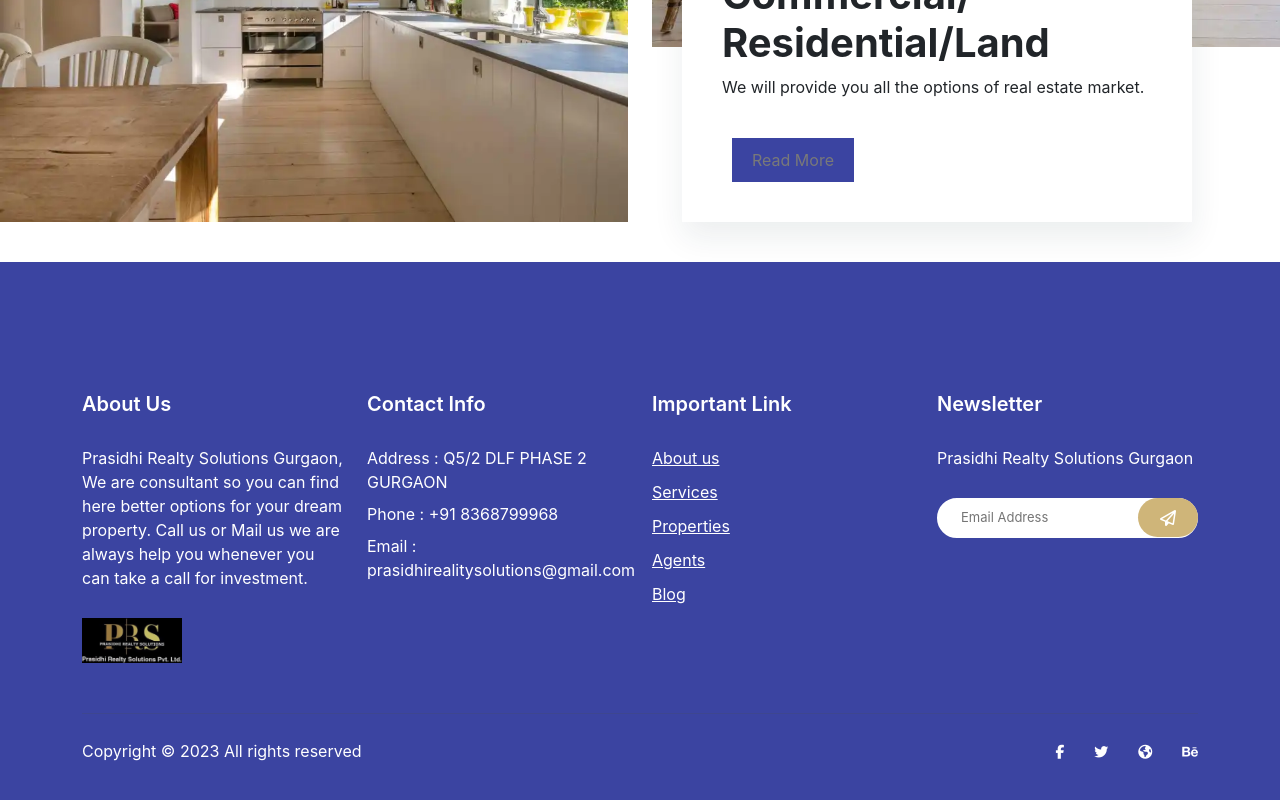
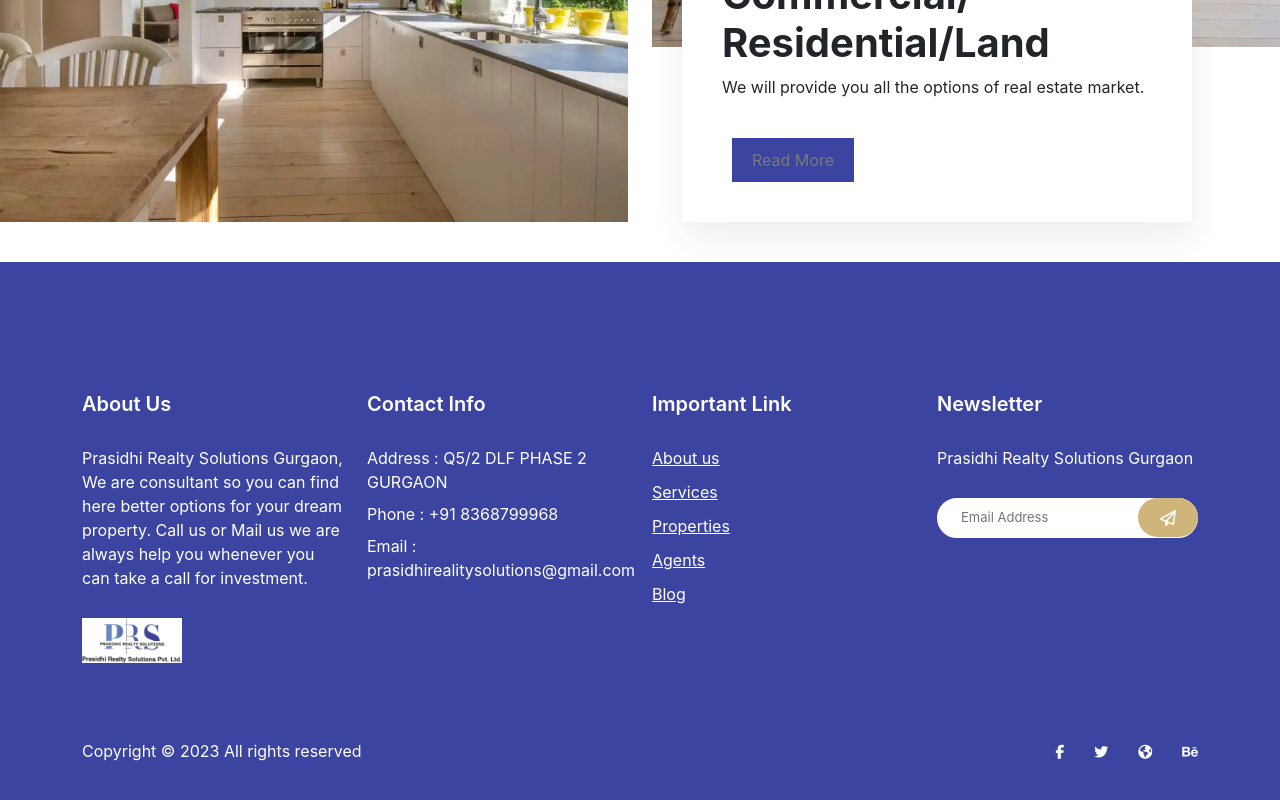
Before and after one commit to dileepskb/prasidhirealtysolution, a React (Create React App) app: page / in a window 1280 px wide. Shown: the part 1912-2712 px from the top of the page. Built offline with nearby package versions, Linux system fonts and the light colour scheme; some icons are missing.

Commit message:
logo change

```diff
--- a/src/App.css
+++ b/src/App.css
@@ -385,7 +385,7 @@
   background-color: #3b44a1;
   padding: 130px 0px 25px;
 }
-.footerlogo{ filter: invert(1); max-width: 100px;}
+.footerlogo{max-width: 100px;}
 
 @media (max-width: 576px) {
   /* line 2, E:/161 Real estate/161_Real_state_html/sass/_footer.scss */
```
